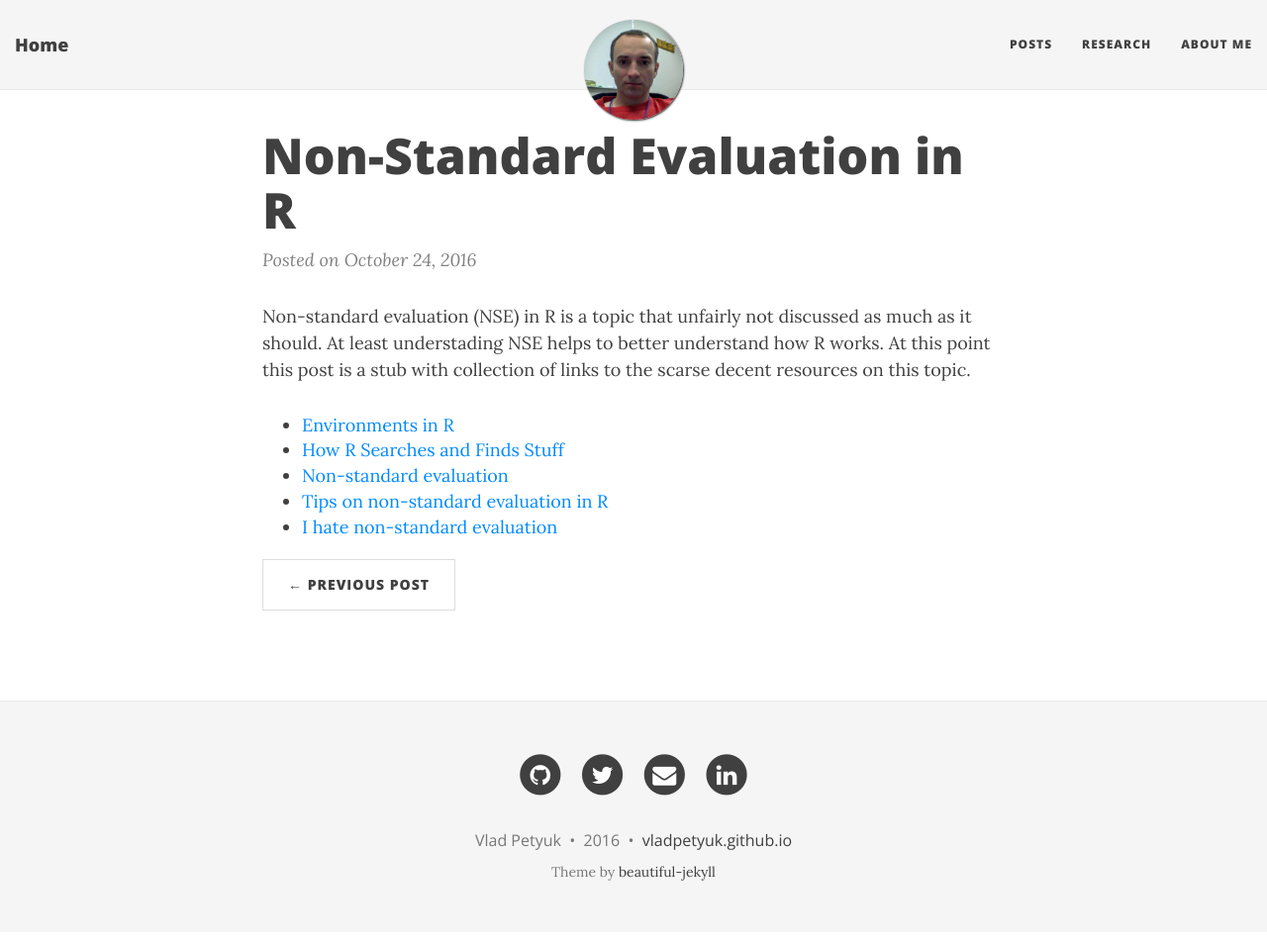
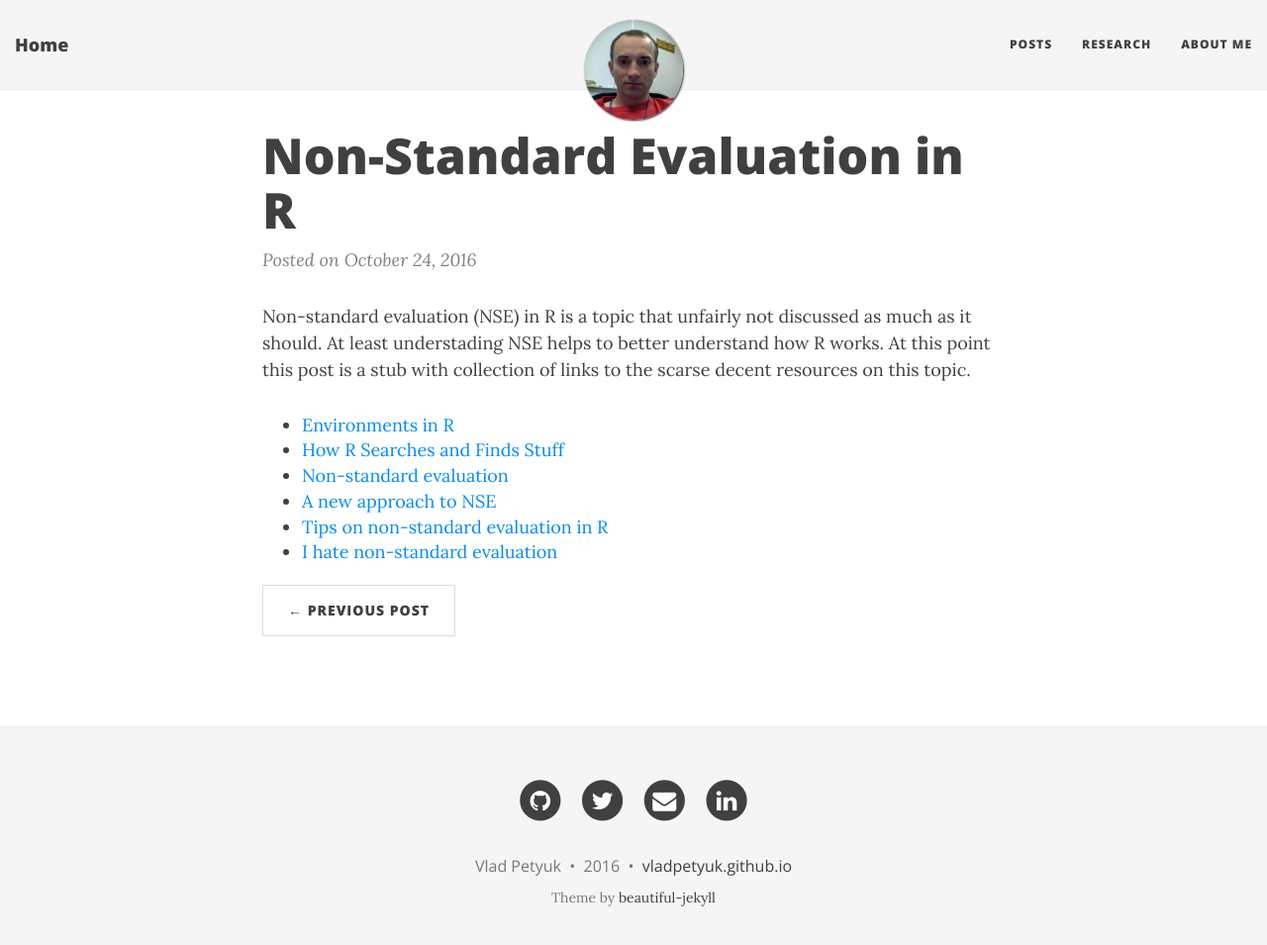
Before and after one commit to vladpetyuk/vladpetyuk.github.io, a Jekyll site: the page built from blog/_posts/2016-10-24-non-standard_evaluation_in_R.md, in a window 1280 px wide and 968 px high. Shown: the top 955 px of the window at 99% size. Built offline with Jekyll 4.4.1, drawn with Linux system fonts in a browser that asks for light colours; nearby versions of some CDN libraries; comment, search, counter and statistics services are not loaded.

Commit message:
one more

```diff
--- a/blog/_posts/2016-10-24-non-standard_evaluation_in_R.md
+++ b/blog/_posts/2016-10-24-non-standard_evaluation_in_R.md
@@ -12,5 +12,6 @@ At this point this post is a stub with collection of links to the scarse decent
 * [Environments in R](http://digitheadslabnotebook.blogspot.com/2011/06/environments-in-r.html)
 * [How R Searches and Finds Stuff](http://blog.obeautifulcode.com/R/How-R-Searches-And-Finds-Stuff/)
 * [Non-standard evaluation](http://adv-r.had.co.nz/Computing-on-the-language.html)
+* [A new approach to NSE](https://rpubs.com/hadley/lazyeval)
 * [Tips on non-standard evaluation in R](https://renkun.me/blog/2014/12/03/tips-on-non-standard-evaluation-in-r.html)
 * [I hate non-standard evaluation](http://www.alshum.com/nse/)
```
